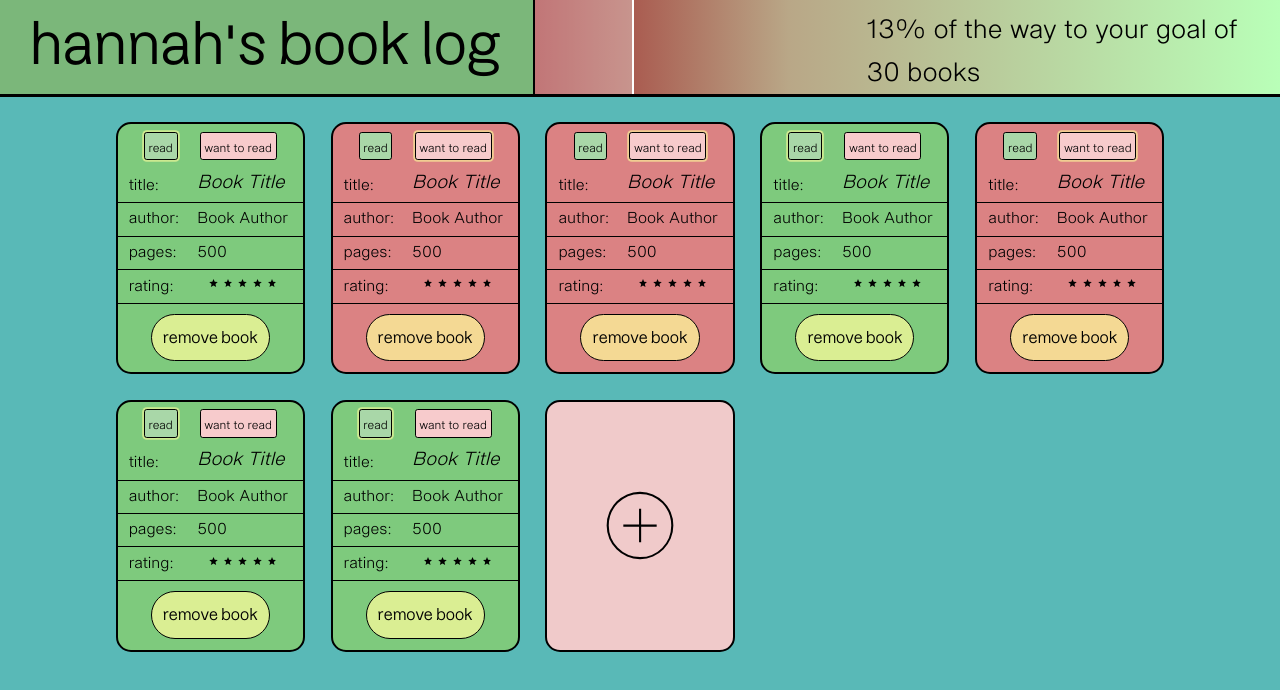
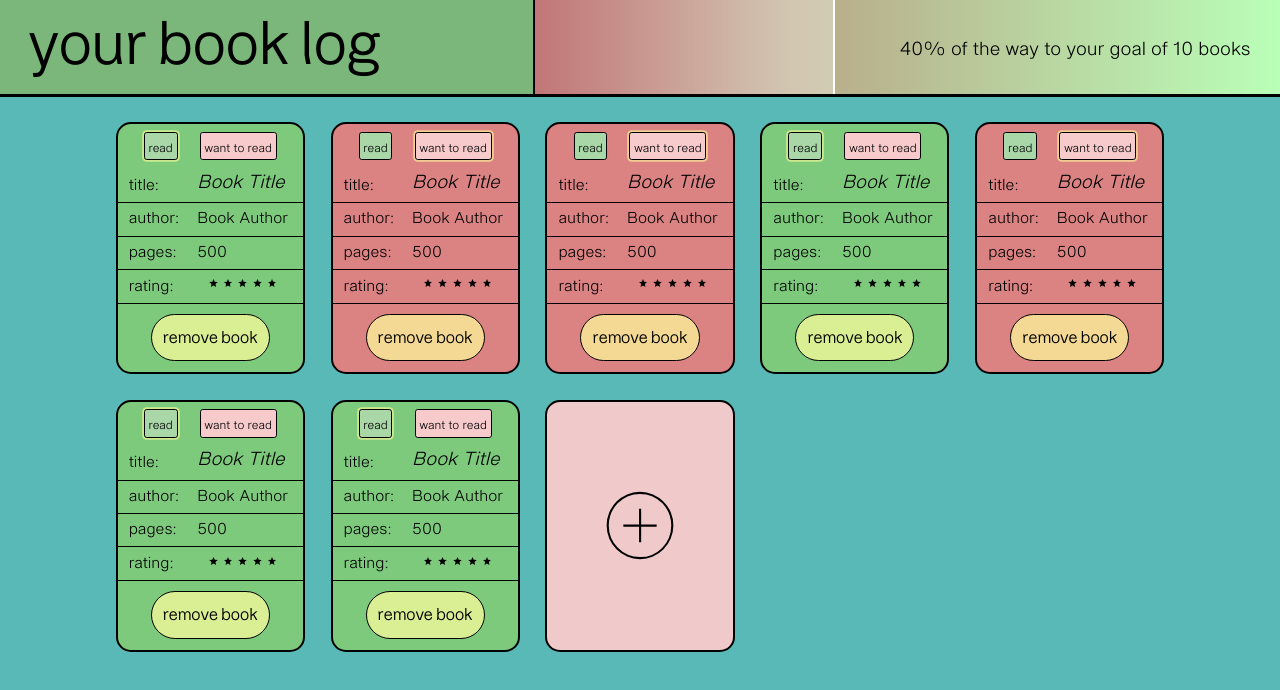
Before and after one commit to seanstephenbrian/book-log, a plain HTML site: page index.html in a window 1280 px wide. Drawn offline with Linux system fonts and the light colour scheme.

Commit message:
Clean up code & remove user heading for now

```diff
--- a/script.js
+++ b/script.js
@@ -1,12 +1,12 @@
-// set custom title
+const user = '';
 
-const user = 'hannah';
-
-const readingGoal = 30;
+const readingGoal = 10;
 
 const title = document.querySelector('.log-title');
 
-title.textContent = `${user}'s book log`;
+// title.textContent = `${user}'s book log`;
+
+title.textContent = 'your book log';
 
 let myLog = [
     {title: 'Book Title', author: 'Book Author', pages: 500, read: 'read', rating: 5},
@@ -143,14 +143,8 @@ function changeReadStatus(e) {
     const clickedButtonClass = clickedButton.getAttribute('class');
 
     if (clickedButtonClass === 'read-button') {
-        // readStatusDiv.dataset.status = 'read';
-        // clickedBook.classList.remove('want-to-read-book');
-        // clickedBook.classList.add('read-book');
         myLog[bookIndex].read = 'read';
     } else if (clickedButtonClass === 'want-to-read-button') {
-        // readStatusDiv.dataset.status = 'want-to-read';
-        // clickedBook.classList.remove('read-book');
-        // clickedBook.classList.add('want-to-read-book');
         myLog[bookIndex].read = 'want-to-read';
     }
     const logContainer = document.querySelector('.log-container');
@@ -175,7 +169,6 @@ function showAddBookForm() {
     addBookForm.classList.remove('hide');
 
     // automatically hide/refill the placeholder values when form input fields lose or gain focus,
-    // and show the user their rating selection value
 
     const titleInput = document.querySelector('.title-input');
     titleInput.value = '';
--- a/style.css
+++ b/style.css
@@ -243,7 +243,7 @@ header {
 .progress-message {
     z-index: 5;
     max-width: 30vw;
-    font-size: calc(.7*var(--rvv));
+    font-size: calc(.5*var(--rvv));
     position: absolute;
     right: calc(.8*var(--rvv));
 }
```
